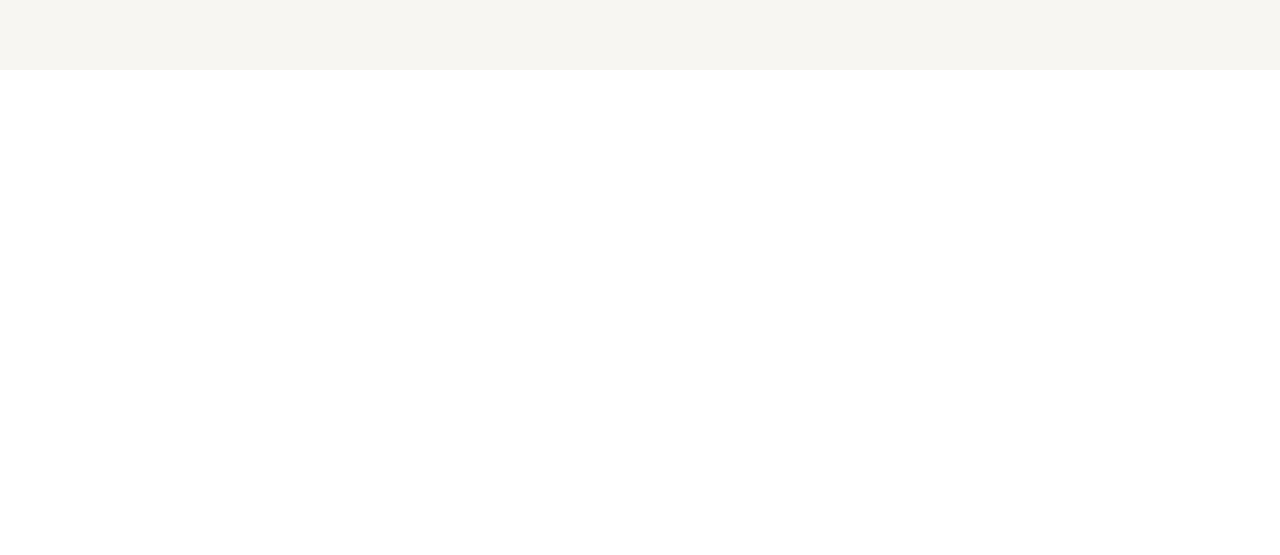
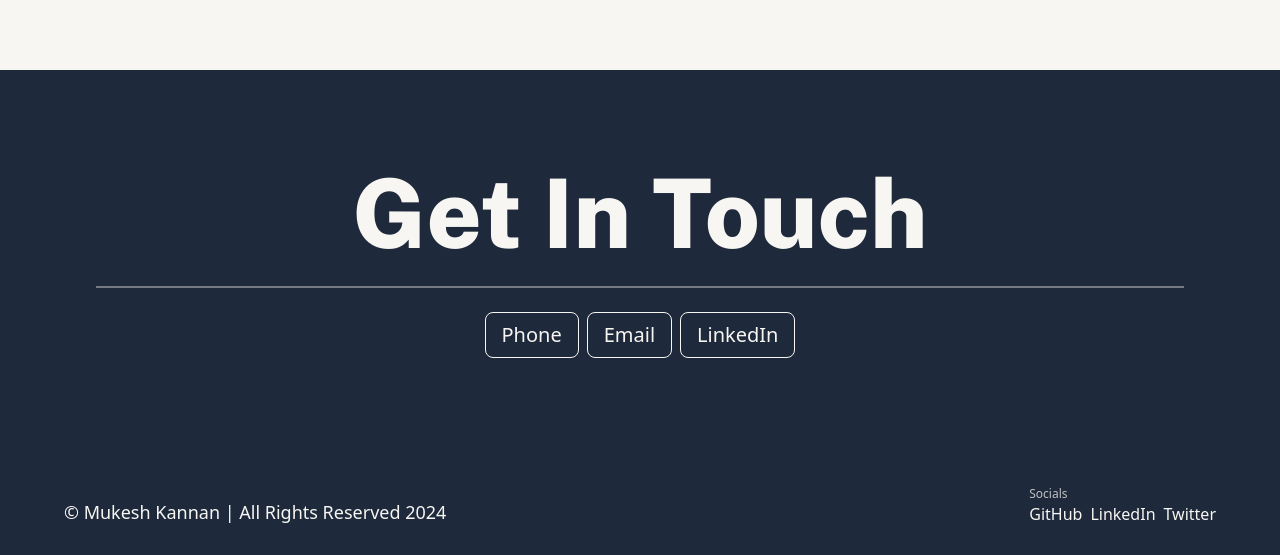
Before and after one commit to MKMukeshkannan/mukeshkannan.dev, a Next.js app: page / in a window 1280 px wide. Shown: the part 2166-2721 px from the top of the page. Before the commit the page ends 2236 px from the top, so only its background shows below. Built offline with nearby package versions, Linux system fonts and the light colour scheme.

Commit message:
feat: 🐳 add contact and footer section

```diff
--- a/src/app/page.tsx
+++ b/src/app/page.tsx
@@ -51,6 +51,31 @@ export default function Home() {
           />
         ))}
       </section>
+
+      <section className="bg-slate-800 p-24 ">
+        <h1 className="text-beige text-8xl text-center border-b-2 pb-6 border-beige border-opacity-40 font-publicSans">
+          Get In Touch
+        </h1>
+        <section className="text-center space-x-2 mt-6">
+          <button className="text-xl hover:text-slate-800 hover:bg-beige text-beige border-beige border rounded-lg p-2 px-4">Phone</button>
+          <button className="text-xl hover:text-slate-800 hover:bg-beige text-beige border-beige border rounded-lg p-2 px-4">Email</button>
+          <button className="text-xl hover:text-slate-800 hover:bg-beige text-beige border-beige border rounded-lg p-2 px-4">LinkedIn</button>
+        </section>
+      </section>
+
+      <section className="text-beige bg-slate-800 flex items-end justify-between p-8 px-16">
+        <h1 className="text-lg">
+          &copy; Mukesh Kannan | All Rights Reserved 2024
+        </h1>
+        <section className="">
+          <h1 className="text-xs opacity-75">Socials</h1>
+          <section className="space-x-2">
+            <a href="#">GitHub</a>
+            <a href="#">LinkedIn</a>
+            <a href="#">Twitter</a>
+          </section>
+        </section>
+      </section>
     </main>
   );
 }
```
